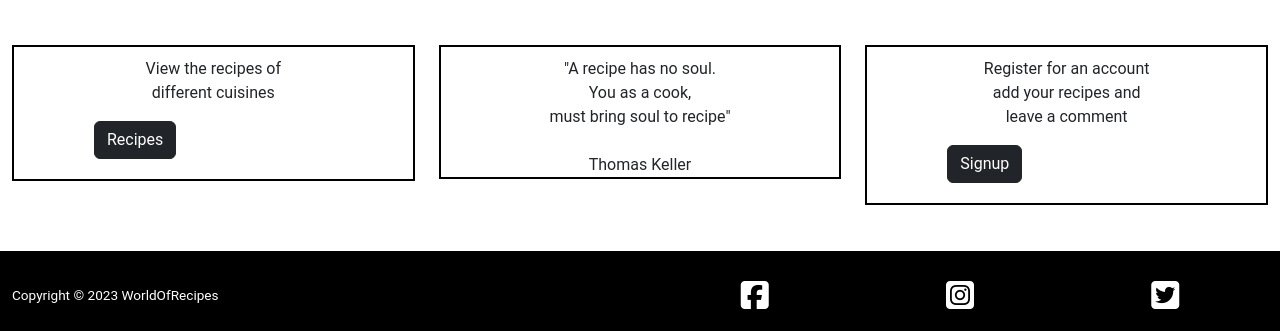
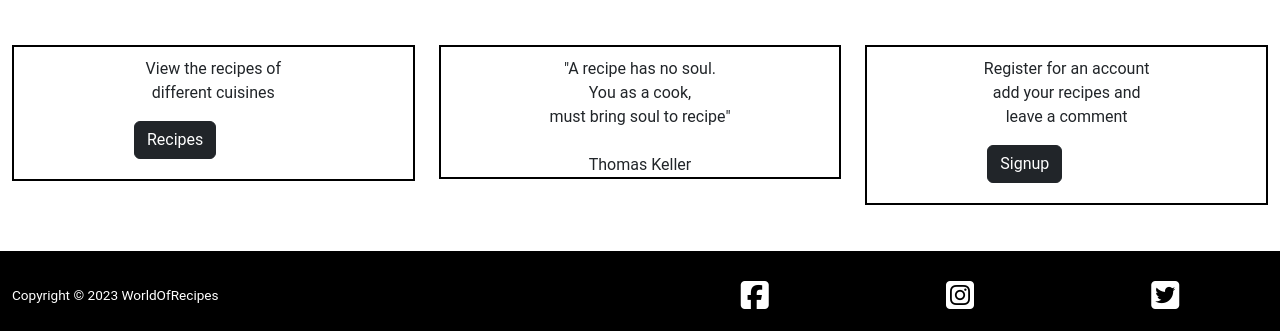
Before and after one commit to Dania2021/world-of-recipes, a Django app: page / in a window 1280 px wide. Shown: the part 497-828 px from the top of the page. Run offline with Django 3.2, Linux system fonts and the light colour scheme; some libraries are stand-ins or nearby versions; some web fonts are replaced.

Commit message:
Add media query for screen of min-width 1024px

```diff
--- a/static/css/style.css
+++ b/static/css/style.css
@@ -145,3 +145,9 @@ footer p{
         font-size: 85%;
     }
 }
+
+@media screen and (min-width: 1024px) {
+    .btn-dark {
+        margin-left: 120px;
+    }
+}
```
